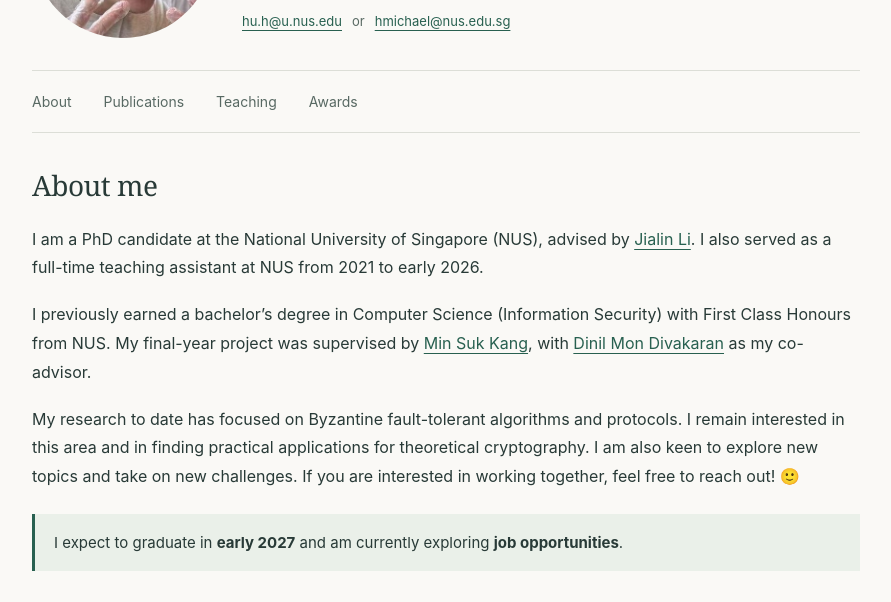
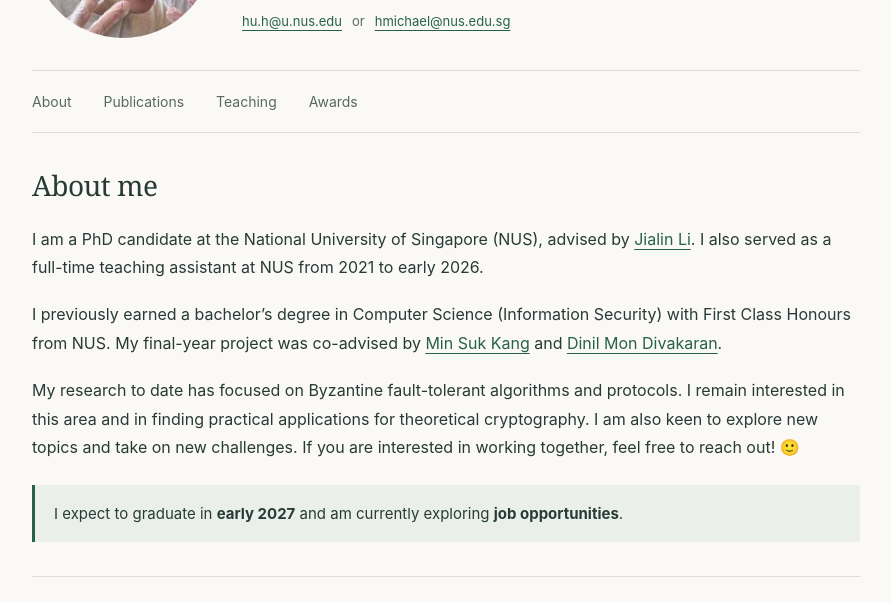
Before and after one commit to ABearPerson/ABearPerson.github.io, a plain HTML site: page index.html in a window 1280 px wide. Shown: the part 198-800 px from the top of the page, without its empty margins (194-1085 px from the left). Drawn offline with Linux system fonts and the light colour scheme.

Commit message:
Describe undergraduate FYP as jointly co-advised

```diff
--- a/index.html
+++ b/index.html
@@ -130,7 +130,7 @@
         <h2 id="about-title">About me</h2>
         <div class="bio">
           <p>I am a PhD candidate at the National University of Singapore (NUS), advised by <a href="https://www.comp.nus.edu.sg/~lijl/">Jialin Li</a>. I also served as a full-time teaching assistant at NUS from 2021 to early 2026.</p>
-          <p>I previously earned a bachelor’s degree in Computer Science (Information Security) with First Class Honours from NUS. My final-year project was supervised by <a href="https://netsp.kaist.ac.kr/people">Min Suk Kang</a>, with <a href="https://www.dinil.net/home">Dinil Mon Divakaran</a> as my co-advisor.</p>
+          <p>I previously earned a bachelor’s degree in Computer Science (Information Security) with First Class Honours from NUS. My final-year project was co-advised by <a href="https://netsp.kaist.ac.kr/people">Min Suk Kang</a> and <a href="https://www.dinil.net/home">Dinil Mon Divakaran</a>.</p>
           <p>My research to date has focused on Byzantine fault-tolerant algorithms and protocols. I remain interested in this area and in finding practical applications for theoretical cryptography. I am also keen to explore new topics and take on new challenges. If you are interested in working together, feel free to reach out! 🙂</p>
         </div>
         <p class="opportunities">I expect to graduate in <strong>early 2027</strong> and am currently exploring <strong>job opportunities</strong>.</p>
```
